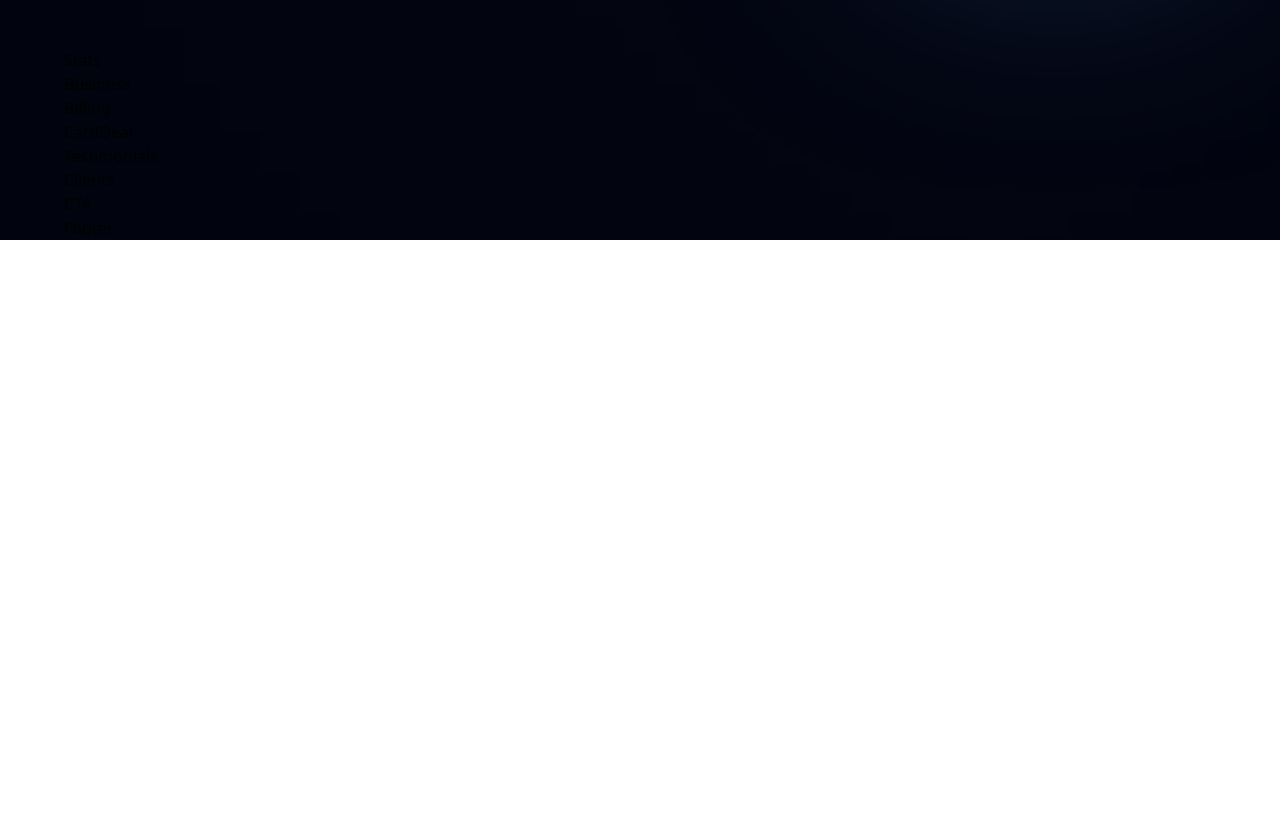
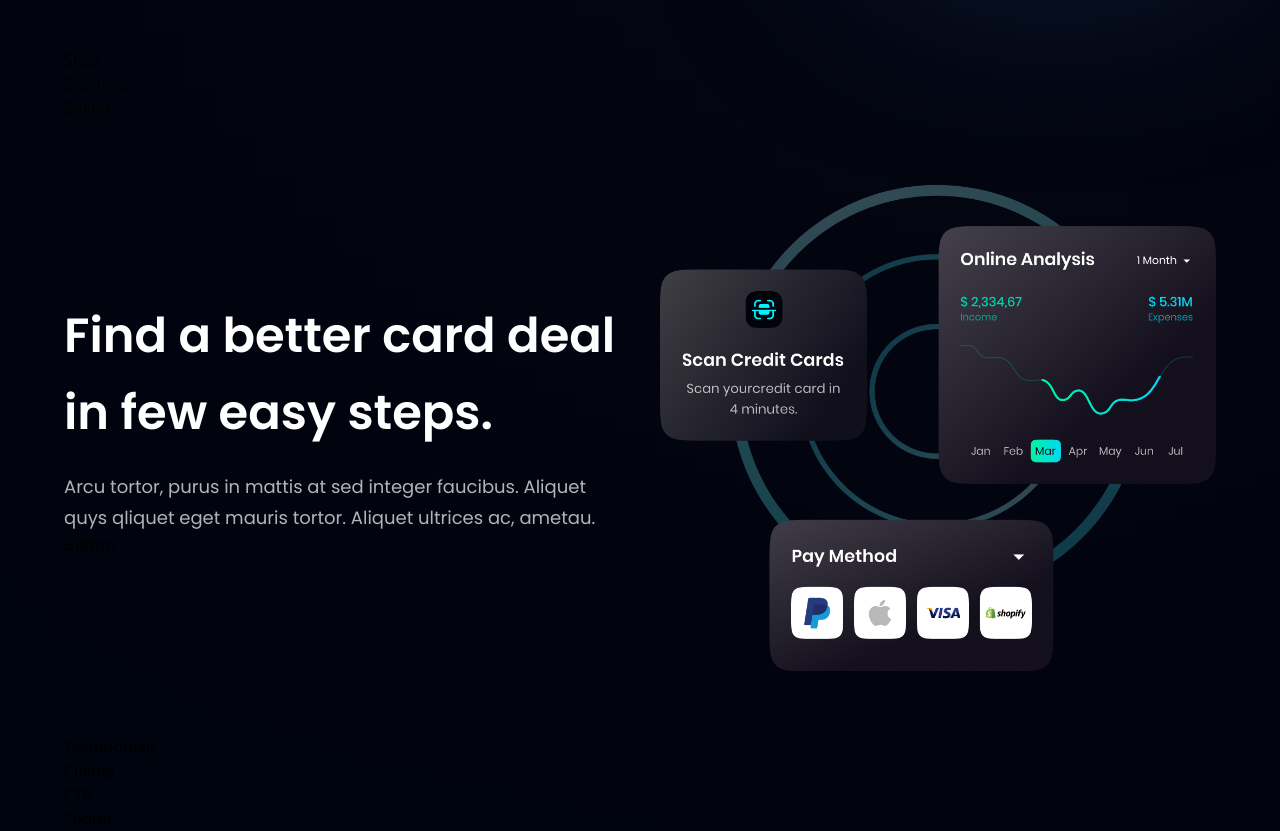
Before and after one commit to ZaharTerehov/Website-with-React-and-Tailwind, a React (Vite) app in the folder BankModernApp/: page / in a window 1280 px wide. Shown: the part 740-1571 px from the top of the page. Before the commit the page ends 980 px from the top, so only its background shows below. Built offline with nearby package versions, Linux system fonts and the light colour scheme.

Commit message:
created card deal

```diff
--- a/BankModernApp/src/components/CardDeal.jsx
+++ b/BankModernApp/src/components/CardDeal.jsx
@@ -1,9 +1,28 @@
-import React from 'react'
+import {card} from '../assets';
+import styles, {layout} from '../style';
+import Button from './Button';
 
-const CardDeal = () => {
-  return (
-    <div>CardDeal</div>
-  )
-}
+const CardDeal = () => (
+  <section className={layout.section}>
+    <div className={layout.sectionInfo}>
+      <h2 className={styles.heading2}>Find a better card deal
+        <br className="sm:block hidden"/>
+      in few easy steps.</h2>
+      <p className={`${styles.paragraph} max-w-
+      [470px] mt-5`}>
+        Arcu tortor, purus in mattis at sed
+        integer faucibus. Aliquet quys qliquet
+        eget mauris tortor. Aliquet ultrices ac,
+        ametau.
+      </p>
+
+      <Button styles="mt-10" />
+    </div>
+
+    <div className={layout.sectionImg}>
+      <img src={card} alt="card" clasName="w-[100%] h-[100%]" />
+    </div>
+  </section>
+)
 
 export default CardDeal
```
